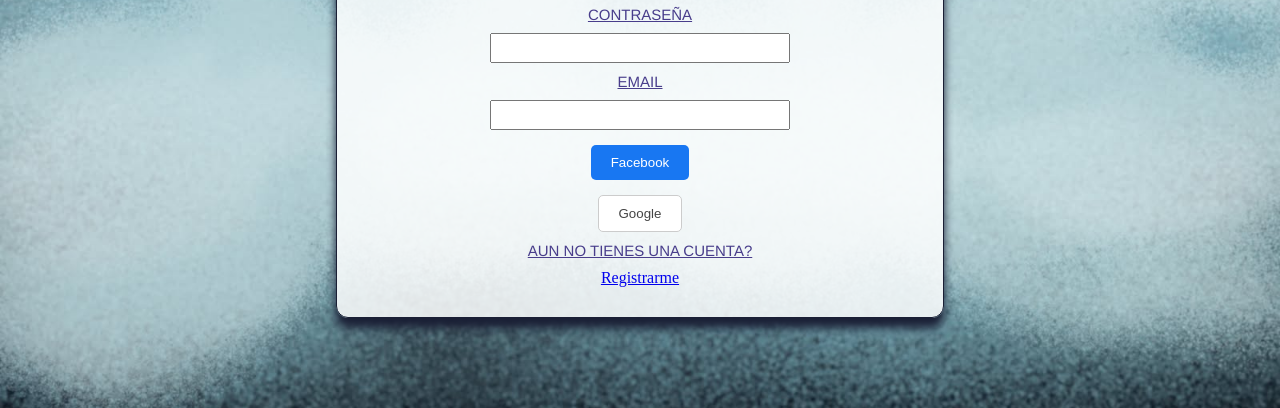
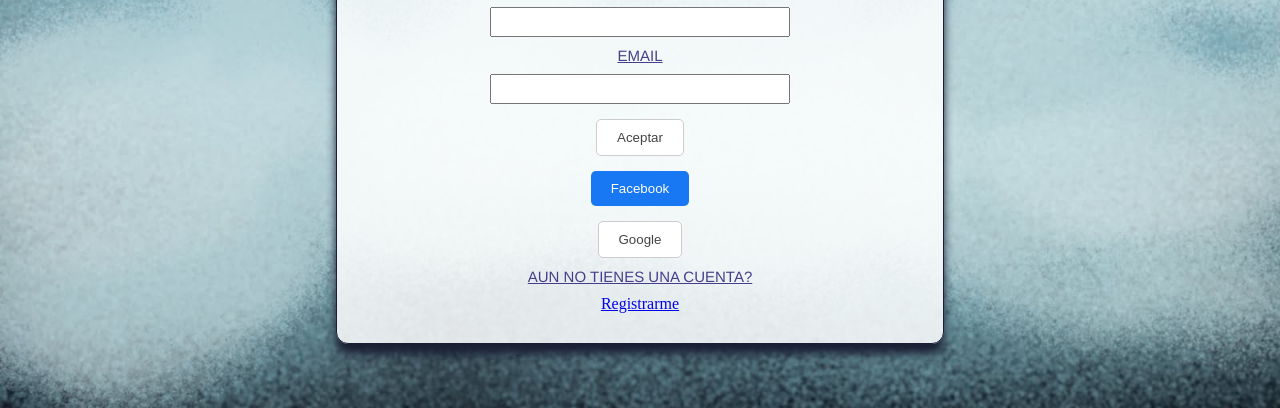
Before and after one commit to VinMowPen/Morrows-paper-boat, a plain HTML site: page Log_in.html in a window 1280 px wide. Shown: the part 392-800 px from the top of the page. Drawn offline with Linux system fonts and the light colour scheme.

Commit message:
Revise login form and button configurations
Updated the login form layout and button labels.

```diff
--- a/Log_in.html
+++ b/Log_in.html
@@ -31,6 +31,7 @@
 				<p>Usuario</p><textarea class="text"></textarea>
 				<p>Contraseña</p><textarea class="text"></textarea>
 				<p>Email</p><textarea class="text"></textarea>
+				<button class="button1">Aceptar</button>
 				<button class="button">Facebook</button>
 				<button class="button1">Google</button>
 				<P>Aun no tienes una cuenta?</P>
```
